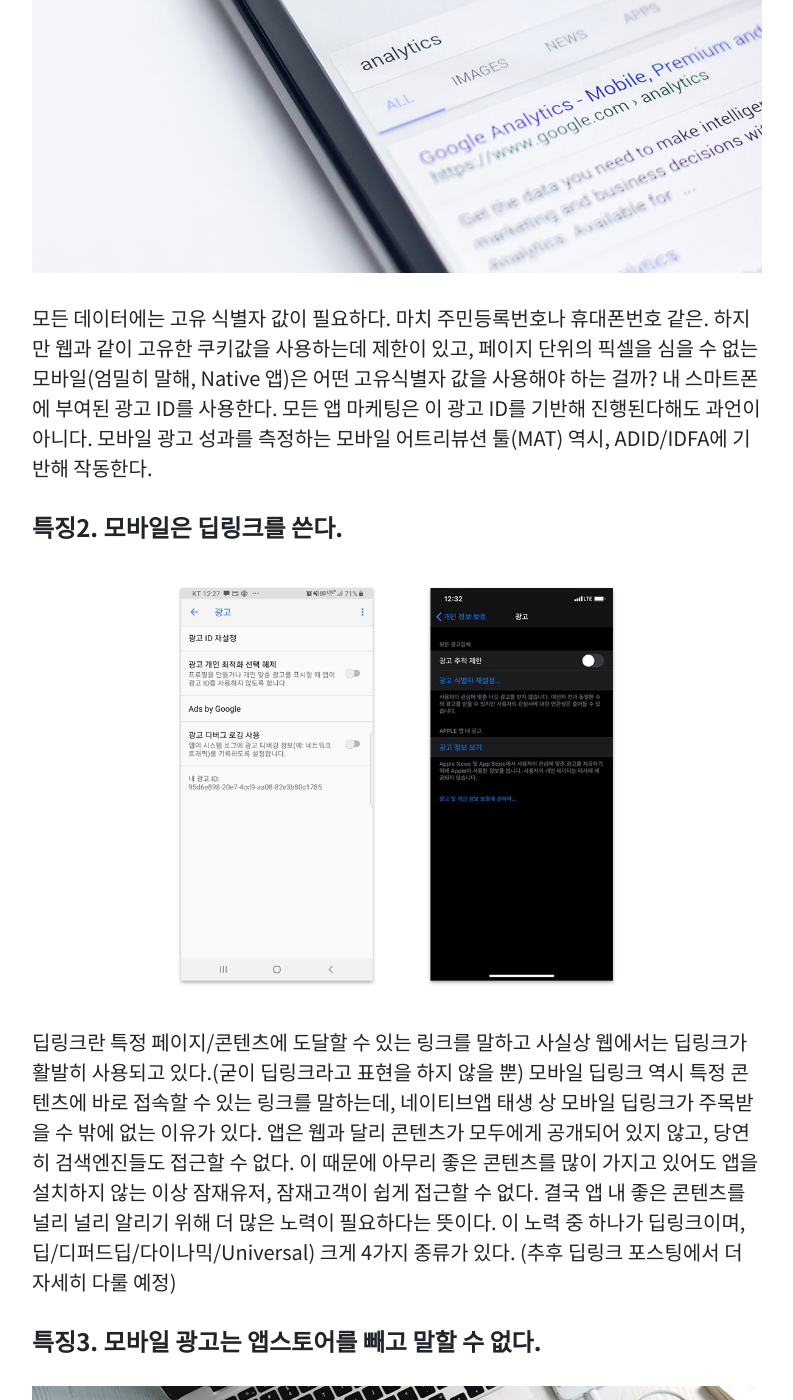
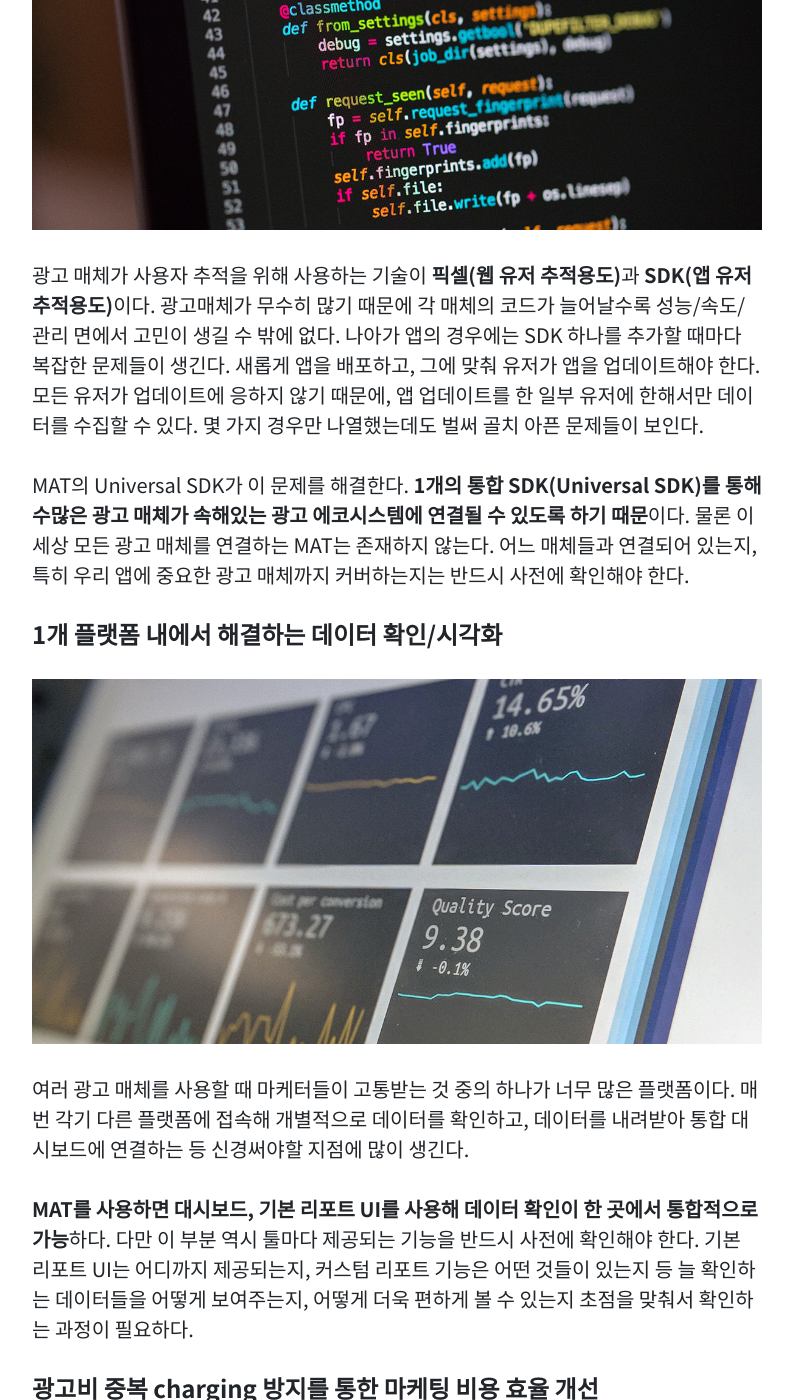
Before and after one commit to Jiyeeah/ddspace, a Jekyll site: the page built from _posts/2020-02-23-why-MAT.md, in a window 1280 px wide and 1400 px high, scrolled down 1123 px. Shown: the whole window, without its empty margins (243-1036 px from the left). Built offline with Jekyll 4.4.1, drawn with Linux system fonts in a browser that asks for light colours; comment, search, counter and statistics services are not loaded; some of the changed text lies outside the part shown.

Commit message:
Update 2020-02-23-why-MAT.md

```diff
--- a/_posts/2020-02-23-why-MAT.md
+++ b/_posts/2020-02-23-why-MAT.md
@@ -1,10 +1,10 @@
 ---
 layout: post
-permalink: /before-MAT/
-title: '웹과 다른 모바일 환경'
-date: 2020-02-09 10:30:00 +09:00
-feature: '/img/posts/2nd/thumbnail.jpg'
-background: '/img/posts/2nd/header.jpg'
+permalink: /why-MAT/
+title: 'Mobile Attribution Tool(MAT)을 사용하는 이유'
+date: 2020-02-23 11:30:00 +09:00
+feature: '/img/posts/3rd/thumbnail.jpg'
+background: '/img/posts/3rd/header.jpg'
 categories:
   - Matech
 tags:
@@ -14,70 +14,51 @@
   - 그로스해킹
   - 모바일환경
   - MAT
-description: 시작부터 막막한 모바일, 일단 웹과 뭐가 다른지부터 알아보겠습니다.
+description: 앱 마케팅 필수, MAT에 대해 자세히 알아보자. MAT가 제공하는 많은 편의 중 마케터에게 중요한 것은 바로 '일원화' 툴 이라는 점!
 ---
 
-나는 사실 웹 환경, 특히나 웹 데이터 수집/분석 환경에 좀 더 친숙하다.
-앱 프로젝트 경험이 없는 것도 그에 한 몫하는데 이것 때문에 앱/모바일 프로젝트에 두려움을 갖고 있었기도...(반성해 과거의 나)
-제일 먼저 **모바일 환경이 웹과 어떻게 다른지**부터 차근차근 알아가보자!
+지난 포스팅에서 웹과 다른 모바일 환경에 대해 알아보았다. 이번엔 앱 마케팅을 이야기할 때, 빠지지 않고 등장하는 **MAT**에 대해 자세히 알아보려 한다.
+
+어째서 앱 마케팅을 할 때 모두 MAT를 사용하는 걸까? MAT가 하는 역할이 무엇이고, 마케터에게 어떤 편의를 제공하길래?
+
+마케팅 채널 기여도 분석, Fraud 방지 등 많은 부분에서 이점이 있지만, 이번 포스팅은 툴/데이터 일원화 관점에서 이야기해보고자 한다.
 
 ---
 
-### 웹과 모바일, 무엇이 다른걸까?
+#### 수많은 광고 매체 SDK를 1개의 SDK로, Universal SDK
 
-국내 마케터 입장에서 웹 데이터 분석은 GA, 웹 디스플레이 광고는 페이스북/인스타그램 광고가 제일 먼저 떠오를 것이다.
-이 두가지는 각각 특정 웹 기술에 기반을 두고 있는데, GA의 경우 '쿠키' / 페이스북 광고의 경우 '픽셀'이 그것이다.
-당연하지만 웹 마케터가 이 두가지를 이해하는 것은 중요하다.
-사용자를(혹은 고객, 혹은 유저) 식별할 수 있는 일종의 고유식별자 역할을 하기 때문이다.
+![code 이미지](/img/posts/3rd/code.jpg)
+
+광고 매체가 사용자 추적을 위해 사용하는 기술이 **픽셀(웹 유저 추적용도)**과 **SDK(앱 유저 추적용도)**이다. 광고매체가 무수히 많기 때문에 각 매체의 코드가 늘어날수록 성능/속도/관리 면에서 고민이 생길 수 밖에 없다. 나아가 앱의 경우에는 SDK 하나를 추가할 때마다 복잡한 문제들이 생긴다. 새롭게 앱을 배포하고, 그에 맞춰 유저가 앱을 업데이트해야 한다. 모든 유저가 업데이트에 응하지 않기 때문에, 앱 업데이트를 한 일부 유저에 한해서만 데이터를 수집할 수 있다. 몇 가지 경우만 나열했는데도 벌써 골치 아픈 문제들이 보인다.
+
+MAT의 Universal SDK가 이 문제를 해결한다. **1개의 통합 SDK(Universal SDK)를 통해 수많은 광고 매체가 속해있는 광고 에코시스템에 연결될 수 있도록 하기 때문**이다. 물론 이 세상 모든 광고 매체를 연결하는 MAT는 존재하지 않는다. 어느 매체들과 연결되어 있는지, 특히 우리 앱에 중요한 광고 매체까지 커버하는지는 반드시 사전에 확인해야 한다.
 
 
 
-#### 특징1. 모바일은 쿠키/픽셀을 쓸 수 없다. 대신 ADID/IDFA를 쓴다.
+#### 1개 플랫폼 내에서 해결하는 데이터 확인/시각화
 
-![GA 이미지](/img/posts/2nd/image1_GA.jpg)
+![대시보드 이미지](/img/posts/3rd/dashboard.jpg)
 
-모든 데이터에는 고유 식별자 값이 필요하다. 마치 주민등록번호나 휴대폰번호 같은.
-하지만 웹과 같이 고유한 쿠키값을 사용하는데 제한이 있고,
-페이지 단위의 픽셀을 심을 수 없는 모바일(엄밀히 말해, Native 앱)은 어떤 고유식별자 값을 사용해야 하는 걸까?
-내 스마트폰에 부여된 광고 ID를 사용한다.
-모든 앱 마케팅은 이 광고 ID를 기반해 진행된다해도 과언이 아니다.
-모바일 광고 성과를 측정하는 모바일 어트리뷰션 툴(MAT) 역시, ADID/IDFA에 기반해 작동한다.
+여러 광고 매체를 사용할 때 마케터들이 고통받는 것 중의 하나가 너무 많은 플랫폼이다. 매번 각기 다른 플랫폼에 접속해 개별적으로 데이터를 확인하고, 데이터를 내려받아 통합 대시보드에 연결하는 등 신경써야할 지점에 많이 생긴다.
 
-#### 특징2. 모바일은 딥링크를 쓴다.
+**MAT를 사용하면 대시보드, 기본 리포트 UI를 사용해 데이터 확인이 한 곳에서 통합적으로 가능**하다. 다만 이 부분 역시 툴마다 제공되는 기능을 반드시 사전에 확인해야 한다. 기본 리포트 UI는 어디까지 제공되는지, 커스텀 리포트 기능은 어떤 것들이 있는지 등 늘 확인하는 데이터들을 어떻게 보여주는지, 어떻게 더욱 편하게 볼  수 있는지 초점을 맞춰서 확인하는 과정이 필요하다.
 
-![ADIDIDFA이미지](/img/posts/2nd/image2_ADID.jpg)
 
-딥링크란 특정 페이지/콘텐츠에 도달할 수 있는 링크를 말하고 사실상 웹에서는 딥링크가 활발히 사용되고 있다.(굳이 딥링크라고 표현을 하지 않을 뿐)
-모바일 딥링크 역시 특정 콘텐츠에 바로 접속할 수 있는 링크를 말하는데, 네이티브앱 태생 상 모바일 딥링크가 주목받을 수 밖에 없는 이유가 있다.
-앱은 웹과 달리 콘텐츠가 모두에게 공개되어 있지 않고, 당연히 검색엔진들도 접근할 수 없다.
-이 때문에 아무리 좋은 콘텐츠를 많이 가지고 있어도 앱을 설치하지 않는 이상 잠재유저, 잠재고객이 쉽게 접근할 수 없다.
-결국 앱 내 좋은 콘텐츠를 널리 널리 알리기 위해 더 많은 노력이 필요하다는 뜻이다.
-이 노력 중 하나가 딥링크이며, 딥/디퍼드딥/다이나믹/Universal) 크게 4가지 종류가 있다. (추후 딥링크 포스팅에서 더 자세히 다룰 예정)
 
-#### 특징3. 모바일 광고는 앱스토어를 빼고 말할 수 없다.
+#### 광고비 중복 charging 방지를 통한 마케팅 비용 효율 개선
 
-![click이미지](/img/posts/2nd/image3_click.jpg)
+![광고비 차징 이미지](/img/posts/3rd/charging.jpg)
 
-특정 웹 페이지로 바로 보낼 수 있는 웹 광고와 달리, 앱 광고는 크게 두가지 경우를 고려하게 된다.
-
-1. 앱이 있는 경우
-2. 앱이 없는 경우
-
-딥링크를 통해서 위 로직대로 의도한 콘텐츠가 잘 보여지는 것은 해결되지만,
-문제는 추후 데이터 트래킹 시, 유저가 어떤 경로로 들어왔는지 알기 어렵다는데 있다.
-웹처럼 광고 자체에 UTM/CID 등을 박는다 해도, 앱스토어를 거치만 말짱 도루묵..
-그래서 각 앱스토어 소유 회사들에서 앱 트래킹을 위한 방법을 내놓는다.
-Google의 Referral와 애플의 Universal Link가 바로 그 방법들.(추후 별도 포스팅에서 더 자세히 다룰 예정)
-대부분은 딥링크와 트래킹 부분을 함께 해결해 나가기 위해 MAT를 사용한다.
+광고 매체간 간접기여/직접기여 및 기여모델에 대한 고민을 하지 않으면 위와 같은 문제가 발생한다. 결국 **매체간 통합 관리, 기여 관리를 확실히 하지 않으면 광고비가 2~3배는 더 들수도 있다.** 그리고 광고 **매체간 간접기여/직접기여 영역은 다수의 광고 매체를 한번에 관리하는 MAT를 거치지 않고서는 파악이 어렵다. **
+Mobile Attribution Tool 이름 그대로, 광고 매체간 Attribution을 명확히 하고 광고비 중복 charging 문제가 발생하지 않도록 마케터를 돕는다. 이렇게 아깐 비용은 말그대로 cost 절감 성과로 나타나지거나, 기여도 높은 매체에 더 사용하여 비용 효율화를 이룰 수 있을 것이다.
 
 ---
 
-여기까지 내가 공부한 모바일 환경의 가장 큰 특징 세가지를 나열해봤다.
-모바일 환경은 확실히 웹보다 복잡 다단하다. 그런 문제들을 풀기 위해 다양한 기술들이 나오고 있는 상황인데,
-마케팅/광고 기술 측면에서의 표준화된 규약이 따로 없어 마케터 입장에서 고려해야할 사항들이 더욱 많다.
-웹도 이전에 같은 역사를 가졌었다.
-모바일 역시 아직까지는 비슷한 문제의식을 갖고 각각의 해결책이 나오고 있는 상황이지만
-곧 표준화된 규약이 정비되지 않을까 싶다. 그 시기가 조금만 빨라지길 바랄 뿐.
+모바일 환경의 특수성과 마케터의 편의를 위해서라도 MAT는 선택이 아닌 필수다.
+
+MAT를 사용하고 있는 마케터들의 이야기를 들어봐도 MAT 자체에 대한 의심이나 불만보단, 각 회사 제품에 대한 각자의 의견을 갖고 있었고 필요한 경우에는 멀티 MAT를 사용하는 경우도 있었다.
+
+MAT의 역할과 필요성에 대해 인지하였다면 우리 회사/제품에 맞는 MAT는 무엇일지 꼼꼼히 비교해보고, 꼭 맞는 툴을 선택하는 것이 가장 현명한 방법이 될 것이다.
 
 <br>
 
@@ -89,7 +70,6 @@
 
 참조글 링크
 
-- <https://www.vicimediainc.com/do-cookies-work-on-mobile-phones/>
-- <https://www.blog.adbrix.io/post/adid-idfa>
-- <https://branch.io/ko/what-is-deep-linking/>
-- <https://www.appsflyer.com/mobile-attribution-glossary/install-referrer/>
+- <https://www.callrail.com/blog/how-to-use-attribution-models/>
+- <https://www.appsflyer.com/blog/top-5-reasons-mobile-attribution-must-marketing-stack/>
+- <https://www.businessofapps.com/insights/mobile-attribution-marketers/>
```
